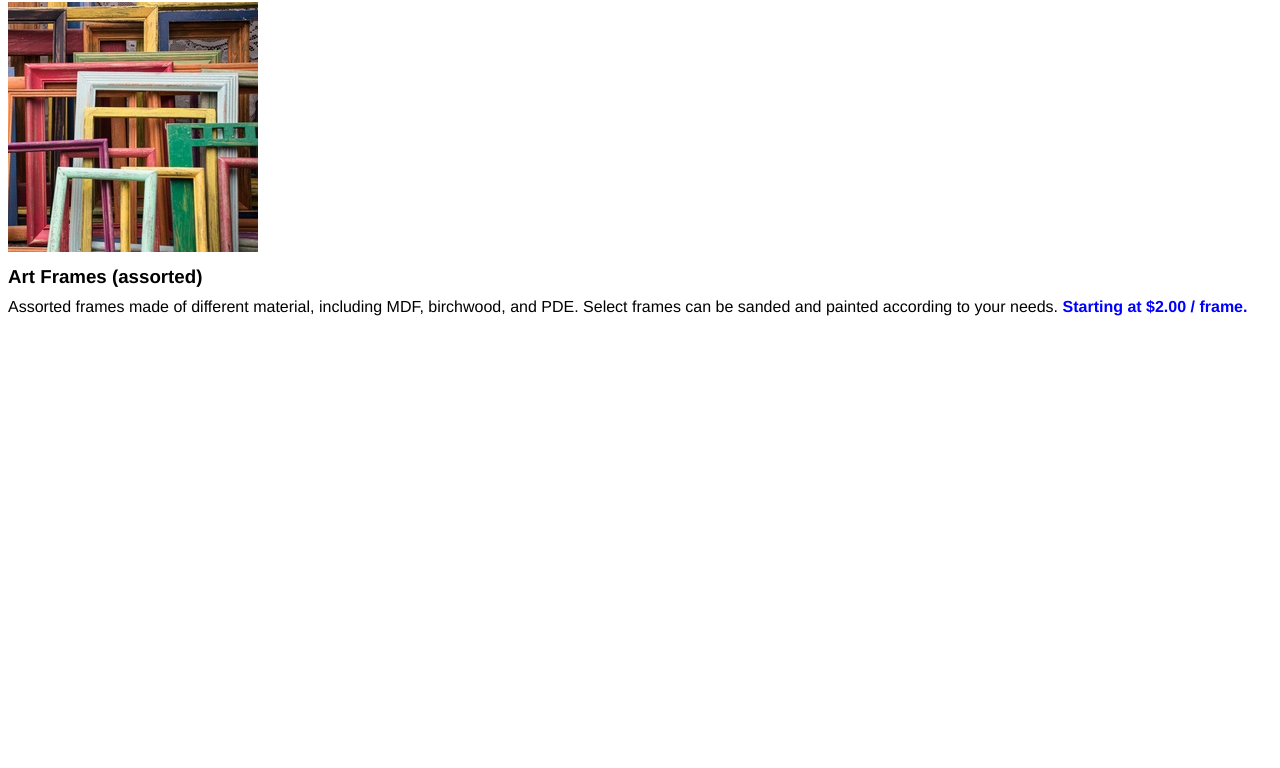
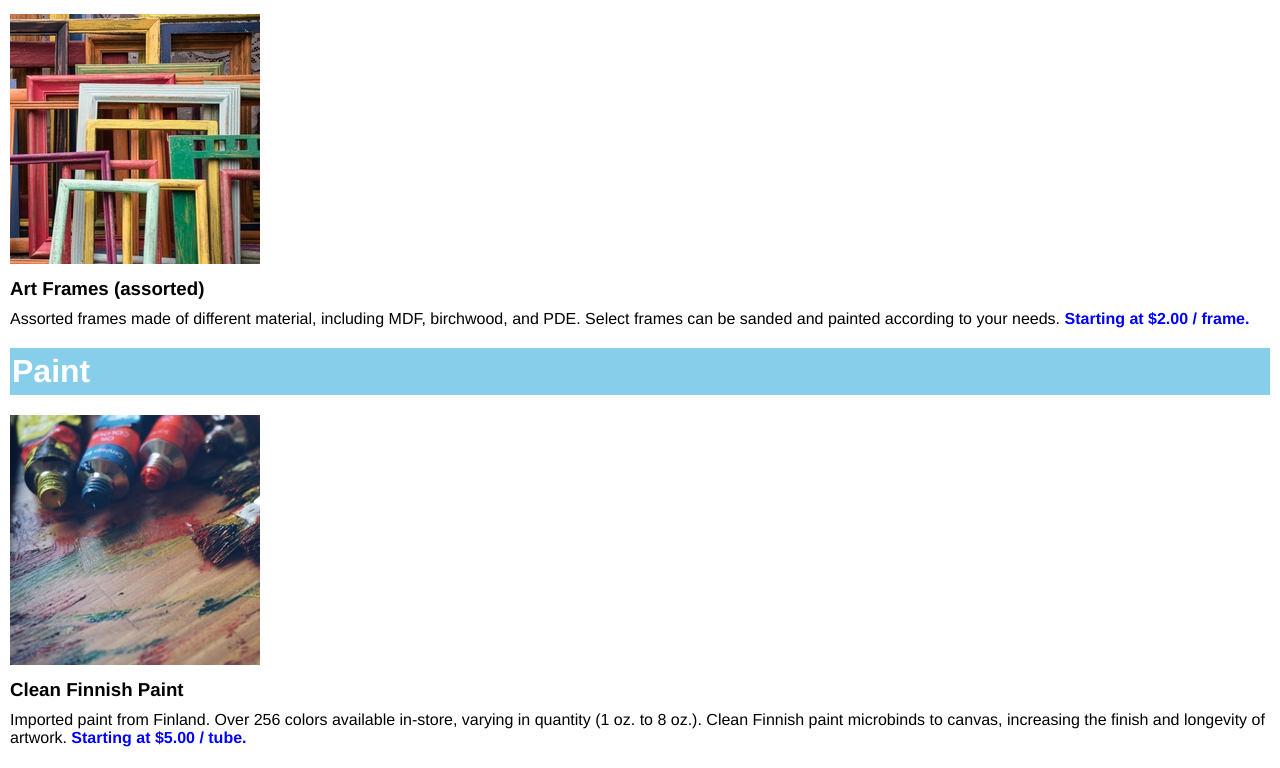
Before and after one commit to jonhayjr/codeacademy-dasmotor-arts-and-crafts, a plain HTML site: page index.html in a window 1280 px wide. Shown: the part 664-1432 px from the top of the page. Before the commit the page ends 1000 px from the top, so only its background shows below. Drawn offline with Linux system fonts and the light colour scheme.

Commit message:
Added paint section content

```diff
--- a/css/styles.css
+++ b/css/styles.css
@@ -17,7 +17,6 @@ body {
 }
 
 .heading {
-
     font-size: 100px;
     font-weight: bold;
     color: khaki;
@@ -28,7 +27,7 @@ body {
 
 /*Main section*/
 .main {
-    margin: 0 8px 0;
+    margin: 0 10px 0;
 }
 
 .main h2 {
@@ -36,7 +35,7 @@ body {
     font-size: 32px;
     font-weight: bold;
     color: white;
-    padding: 2px 0;
+    padding: 5px 2px;
     margin-bottom: 20px;
 }
 
@@ -63,6 +62,11 @@ main .blue-text {
     background-color: lightcoral;
 }
 
+/*Paint*/
+.paint-heading {
+    background-color: skyblue;
+}
+
 /*Media Queries*/
 @media screen and (min-width: 480px) {
     .heading {
--- a/index.html
+++ b/index.html
@@ -22,8 +22,11 @@
                 <h3>Art Frames (assorted)</h3>
                 <p>Assorted frames made of different material, including MDF, birchwood, and PDE.  Select frames can be sanded and painted according to your needs.  <span class="blue-text">Starting at $2.00 / frame.</span></p>
             </section>
-            <section class="pain">
-
+            <section class="paint">
+                <h2 class="paint-heading">Paint</h2>
+                <img src="../img/finnish.jpeg" alt="Paint">
+                <h3>Clean Finnish Paint</h3>
+                <p>Imported paint from Finland.  Over 256 colors available in-store, varying in quantity (1 oz. to 8 oz.).  Clean Finnish paint microbinds to canvas, increasing the finish and longevity of artwork.  <span class="blue-text">Starting at $5.00 / tube.</span></p>
             </section>
         </main>
     </body>
```
